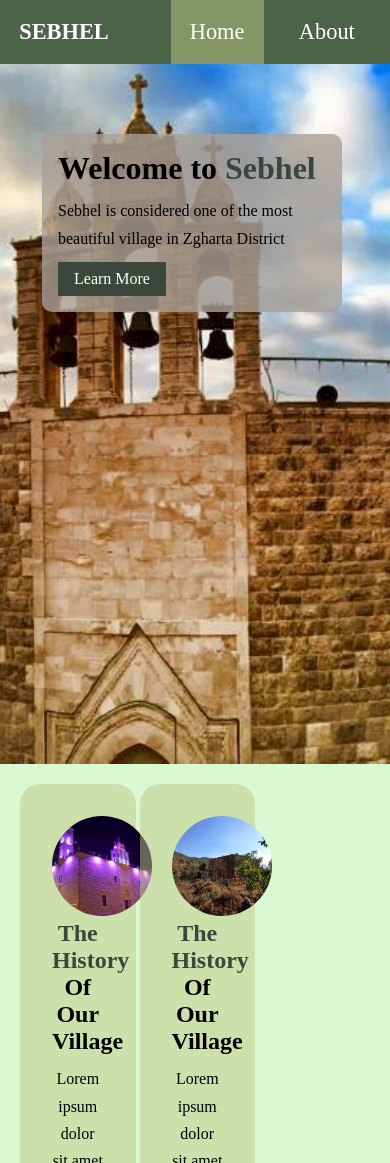
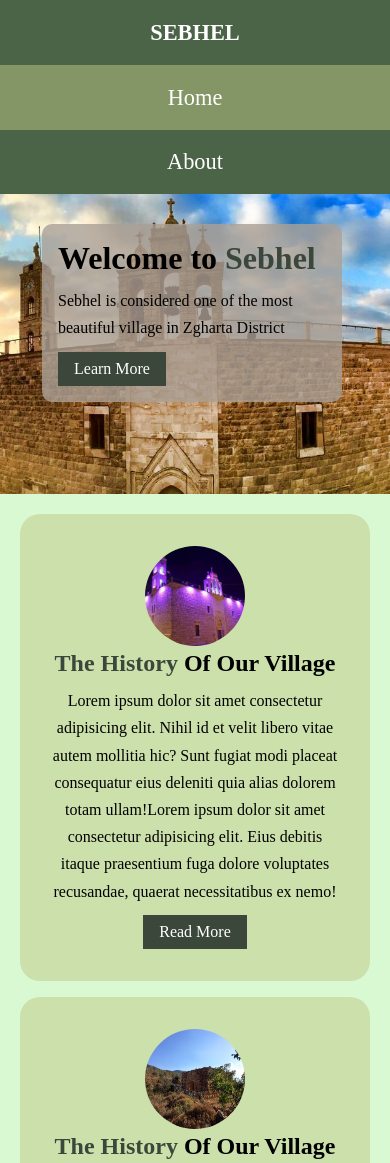
Before and after one commit to HadySalhab/Village-website-css, a plain HTML site: page index.html in a window 390 px wide. Shown: the top 1163 px of the page. Drawn offline with Linux system fonts and the light colour scheme.

Commit message:
Making the first page responsive

```diff
--- /dev/null
+++ b/css/mobile.css
@@ -0,0 +1,34 @@
+
+#navbar{
+    text-align: center;
+}
+#navbar .logo{
+padding:1.2rem;
+}
+#navbar .logo a{
+    float:none;
+    padding:0;
+}
+#navbar ul{
+    float:none;
+}
+
+#navbar ul li{
+    float:none;
+    margin:0;
+}
+
+#showcase{
+    background: url('../img/main.jpg') top 2% center/cover no-repeat;
+    height:300px;
+}
+#home-info .home-info__container{
+    bottom:10rem;
+    padding:2rem 2rem;
+    background:rgba(192, 199, 132, 0.5);
+    display: block;
+    width: 100%;
+    text-align: center;
+    border-radius: 20px;
+    margin-bottom: 1rem;
+}
--- a/index.html
+++ b/index.html
@@ -8,6 +8,7 @@
     <meta name="keywords" content="village,Sebhel,Lebanon,Zgharta">
     <link rel="stylesheet" href="https://use.fontawesome.com/releases/v5.6.1/css/all.css" integrity="sha384-gfdkjb5BdAXd+lj+gudLWI+BXq4IuLW5IT+brZEZsLFm++aCMlF1V92rMkPaX4PP" crossorigin="anonymous">
     <link rel="stylesheet" href="css/main.css"></link>
+    <link rel="stylesheet" media="screen and (max-width:768px)" href="css/mobile.css">
     <title>Village | Sebhel</title>
 </head>
 <body>
```
